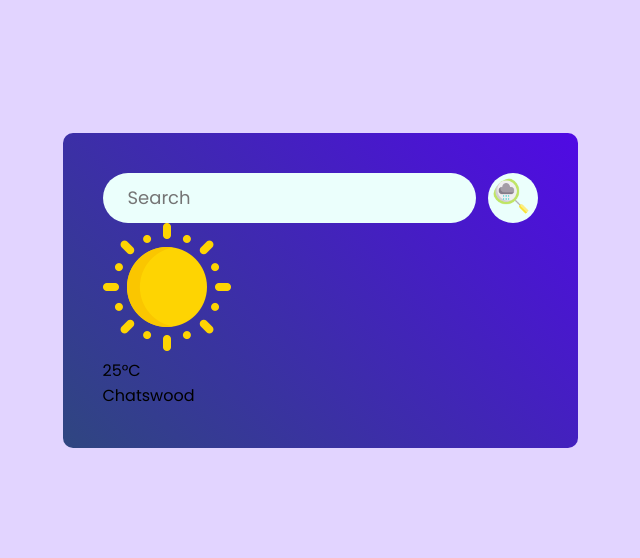
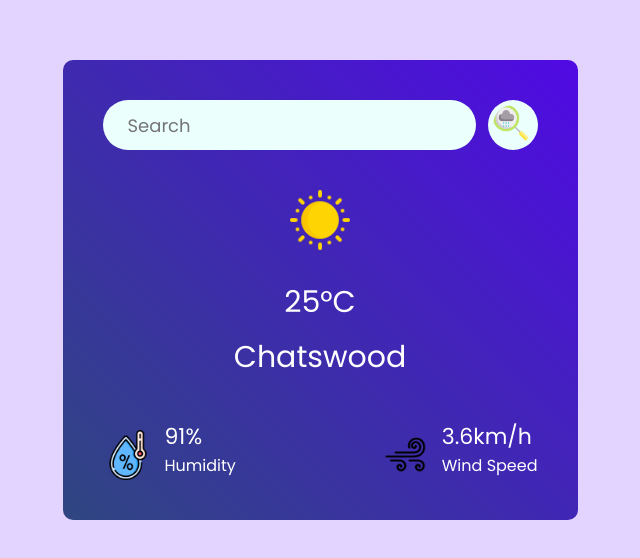
Before and after one commit to Suguru1114/Weather-App, a React (Vite) app: page / in a window 1280 px wide. Shown: the part 110-668 px from the top of the page, without its empty margins (320-960 px from the left). Built offline with nearby package versions, Linux system fonts and the light colour scheme.

Commit message:
add UI ffor humid and wind

```diff
--- a/src/components/Weather.css
+++ b/src/components/Weather.css
@@ -1,17 +1,20 @@
 .weather{
+    display: flex;
     place-self: center;
     padding: 40px;
     border-radius: 10px;
     background-image: linear-gradient(45deg, #2f4680,#500ae4);
     flex-direction: column;
     align-items: center;
+    /* justify-content: center; */
+    place-self: center;
 }
 
-/* it doesnt change anyrhing  */
 .search-bar{
     display: flex;
     align-items: center;
     gap: 12px;
+    margin-bottom: 20px;
 
 }
 
@@ -34,3 +37,45 @@
     cursor: pointer;
 
 }
+
+.weather-icon {
+    width: 60px;
+    margin: 20px 0; /* Move the image down and add spacing below */
+  }
+
+.temperature {
+    font-size: 30px;
+    color: #fff; /* White text for better contrast */
+    margin: 10px 0; /* Add spacing between text elements */
+    /* line-height: 1; */
+  }
+
+  .location{
+    color: #fff;
+    font-size: 30px;
+  }
+
+  .weather-data{
+    width: 100%;
+    margin-top: 40px;
+    color: #fff;
+    display: flex;
+    justify-content: space-between;
+  }
+
+  .weather-data .col{
+    display: flex;
+    align-items: flex-start;
+    gap: 12px;
+    font-size: 22px;
+  }
+
+  .weather-data .col span{
+    display: block;
+    font-size: 16px;
+  }
+
+  .weather-data .col img{
+    width: 50px;
+    margin-top:10px;
+  }
--- a/src/components/Weather.jsx
+++ b/src/components/Weather.jsx
@@ -16,9 +16,26 @@ function Weather() {
             <input type="text" placeholder='Search'></input>
             <img src={search_icon} alt="" />
         </div>
-        <img src={clear_icon} alt="" className='weather-icon '/>
-        <p>25°C</p>
-        <p>Chatswood</p>
+        <img src={clear_icon} alt="" className='weather-icon'/>
+        <p className='temperature'>25°C</p>
+        <p className='location'>Chatswood</p>
+        <div className='weather-data'>
+            <div className='col'>
+                <img src={humid_icon} alt=''/>
+                <div>
+                    <p>91%</p>
+                    <span>Humidity</span>
+                </div>
+         </div>
+
+         <div className='col'>
+                <img src={windy_icon} alt=''/>
+                <div>
+                    <p>3.6km/h</p>
+                    <span>Wind Speed</span>
+                </div>
+         </div>
+        </div>
     </div>
   )
 }
--- a/src/index.css
+++ b/src/index.css
@@ -1,5 +1,4 @@
 @import url('https://fonts.googleapis.com/css2?family=Poppins:ital,wght@0,100;0,200;0,300;0,400;0,500;0,600;0,700;0,800;0,900;1,100;1,200;1,300;1,400;1,500;1,600;1,700;1,800;1,900&display=swap');
-
 
 *{
   margin:0 ;
@@ -12,5 +11,6 @@
 .app{
   min-height: 100vh;
   display: grid;
+  place-items: center;
   background: #e2d4ff;
 }
```
